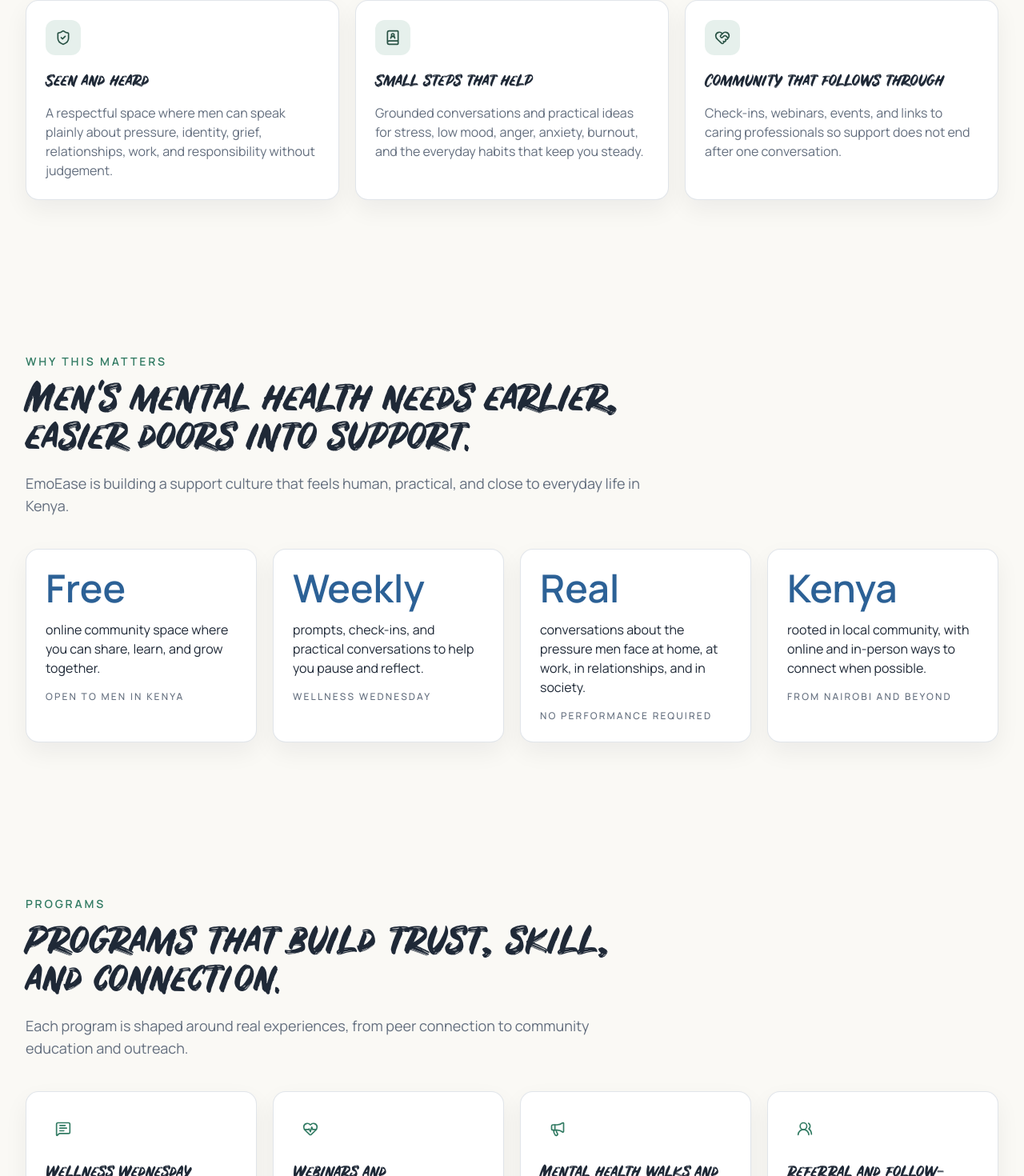
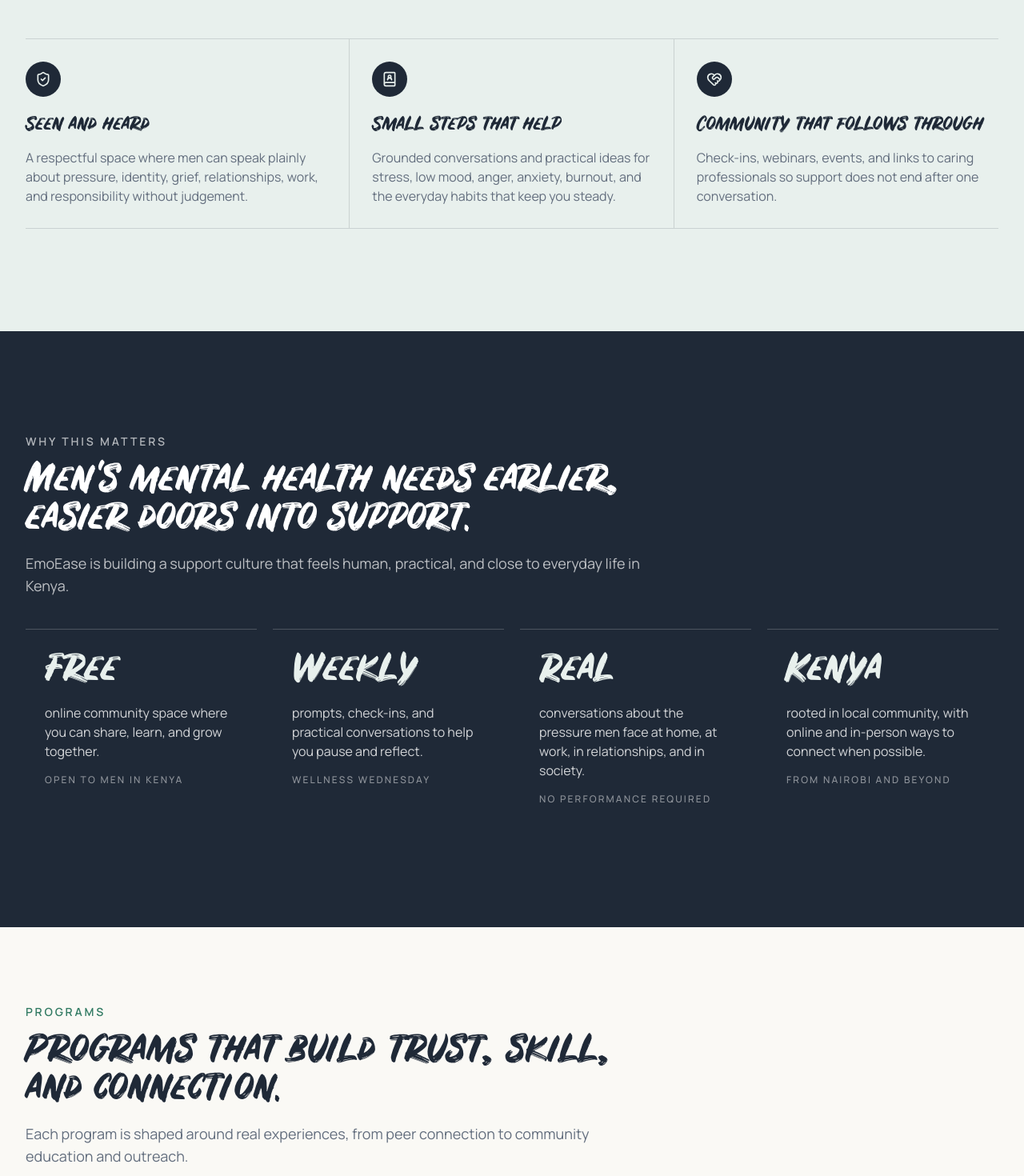
Before and after one commit to mathncode-sid/emoease-website, a Next.js app: page / in a window 1280 px wide. Shown: the part 1203-2673 px from the top of the page at 80% size. Built offline with nearby package versions, Linux system fonts and the light colour scheme.

Commit message:
Refactor section components for improved styling and layout consistency

```diff
--- a/app/components/sections/cta-section.tsx
+++ b/app/components/sections/cta-section.tsx
@@ -15,14 +15,14 @@
   const reduceMotion = useReducedMotion();
 
   return (
-    <section id="support" className="py-16 sm:py-20 lg:py-24">
+    <section id="support" className="bg-[#e8f0ed] py-20 sm:py-24 lg:py-32">
       <Container>
         <motion.div
           initial={reduceMotion ? false : { opacity: 0, y: 18 }}
           whileInView={reduceMotion ? undefined : { opacity: 1, y: 0 }}
           viewport={{ once: true, amount: 0.3 }}
           transition={{ duration: 0.7 }}
-          className="rounded-[1.5rem] border border-border/70 bg-white p-6 shadow-soft sm:p-8 lg:p-12"
+          className="border-y border-foreground/20 py-2 sm:py-4"
         >
           <div className="max-w-3xl">
             <p className="text-sm font-semibold uppercase tracking-[0.2em] text-secondary">{content.eyebrow}</p>
--- a/app/components/sections/feature-card.tsx
+++ b/app/components/sections/feature-card.tsx
@@ -13,14 +13,14 @@
   return (
     <article
       className={cn(
-        "rounded-[var(--radius)] border border-border/70 bg-card p-6 shadow-soft transition-transform duration-200 hover:-translate-y-0.5",
+        "border-b border-foreground/15 px-0 py-7 transition-colors duration-200 hover:bg-white/35 md:border-b-0 md:border-r md:px-7 first:md:pl-0 last:md:border-r-0 last:md:pr-0",
         className
       )}
     >
-      <div className="flex h-11 w-11 items-center justify-center rounded-xl bg-accent text-accent-foreground">
+      <div className="flex h-11 w-11 items-center justify-center rounded-full bg-foreground text-[#e8f0ed]">
         <Icon className="h-5 w-5" aria-hidden="true" />
       </div>
-      <h3 className="mt-5 text-xl font-semibold text-foreground">{title}</h3>
+      <h3 className="mt-5 font-display text-2xl font-semibold text-foreground">{title}</h3>
       <p className="mt-3 text-sm leading-7 text-muted-foreground sm:text-base">{description}</p>
     </article>
   );
--- a/app/components/sections/program-card.tsx
+++ b/app/components/sections/program-card.tsx
@@ -16,14 +16,14 @@
   return (
     <article
       className={cn(
-        "group rounded-[var(--radius)] border border-border/70 bg-card p-6 shadow-soft transition-transform duration-200 hover:-translate-y-0.5",
+        "group border-t border-border/80 px-0 py-7 transition-colors duration-200 hover:border-secondary sm:px-2",
         className
       )}
     >
-      <div className="flex h-11 w-11 items-center justify-center rounded-xl bg-secondary/12 text-secondary">
+      <div className="flex h-11 w-11 items-center justify-center rounded-full border border-secondary/40 text-secondary">
         <Icon className="h-5 w-5" aria-hidden="true" />
       </div>
-      <h3 className="mt-5 text-xl font-semibold text-foreground">{title}</h3>
+      <h3 className="mt-5 font-display text-2xl font-semibold text-foreground">{title}</h3>
       <p className="mt-3 text-sm leading-7 text-muted-foreground sm:text-base">{description}</p>
       <Link
         href={href}
--- a/app/components/sections/resource-card.tsx
+++ b/app/components/sections/resource-card.tsx
@@ -14,11 +14,11 @@
 
 export function ResourceCard({ icon: Icon, title, description, href, className }: ResourceCardProps) {
   return (
-    <article className={cn("rounded-[var(--radius)] border border-border/70 bg-white p-6 shadow-soft", className)}>
-      <div className="flex h-11 w-11 items-center justify-center rounded-xl bg-accent text-accent-foreground">
+    <article className={cn("group border-b border-border/80 pb-7 transition-colors duration-200 hover:border-primary", className)}>
+      <div className="flex h-11 w-11 items-center justify-center rounded-full bg-accent text-accent-foreground">
         <Icon className="h-5 w-5" aria-hidden="true" />
       </div>
-      <h3 className="mt-5 text-xl font-semibold text-foreground">{title}</h3>
+      <h3 className="mt-5 font-display text-2xl font-semibold text-foreground">{title}</h3>
       <p className="mt-3 text-sm leading-7 text-muted-foreground sm:text-base">{description}</p>
       <Link
         href={href}
--- a/app/components/sections/resources-section.tsx
+++ b/app/components/sections/resources-section.tsx
@@ -9,7 +9,7 @@
 
 export function ResourcesSection({ items }: ResourcesSectionProps) {
   return (
-    <section id="resources" className="py-16 sm:py-20 lg:py-24">
+    <section id="resources" className="bg-[#f3efe7] py-20 sm:py-24 lg:py-32">
       <Container>
         <SectionHeading
           id="resources-heading"
--- a/app/components/sections/section-heading.tsx
+++ b/app/components/sections/section-heading.tsx
@@ -6,17 +6,18 @@
   title: string;
   description?: string;
   centered?: boolean;
+  dark?: boolean;
   className?: string;
 };
 
-export function SectionHeading({ id, eyebrow, title, description, centered = false, className }: SectionHeadingProps) {
+export function SectionHeading({ id, eyebrow, title, description, centered = false, dark = false, className }: SectionHeadingProps) {
   return (
     <div className={cn("max-w-3xl", centered && "mx-auto text-center", className)}>
-      <p className="text-sm font-semibold uppercase tracking-[0.2em] text-secondary">{eyebrow}</p>
-      <h2 id={id} className="mt-4 font-display text-3xl font-semibold leading-[1.05] text-foreground sm:text-4xl lg:text-5xl">
+      <p className={cn("text-sm font-semibold uppercase tracking-[0.2em]", dark ? "text-white/65" : "text-secondary")}>{eyebrow}</p>
+      <h2 id={id} className={cn("mt-4 font-display text-3xl font-semibold leading-[1.05] sm:text-4xl lg:text-5xl", dark ? "text-white" : "text-foreground")}>
         {title}
       </h2>
-      {description ? <p className="mt-4 text-base leading-7 text-muted-foreground sm:text-lg">{description}</p> : null}
+      {description ? <p className={cn("mt-4 text-base leading-7 sm:text-lg", dark ? "text-white/70" : "text-muted-foreground")}>{description}</p> : null}
     </div>
   );
 }
--- a/app/components/sections/statistic-card.tsx
+++ b/app/components/sections/statistic-card.tsx
@@ -6,24 +6,25 @@
   note: string;
   sourceHref?: string;
   className?: string;
+  dark?: boolean;
 };
 
-export function StatisticCard({ value, label, note, sourceHref, className }: StatisticCardProps) {
+export function StatisticCard({ value, label, note, sourceHref, className, dark = false }: StatisticCardProps) {
   return (
-    <article className={cn("rounded-[var(--radius)] border border-border/70 bg-white p-6 shadow-soft", className)}>
-      <p className="text-4xl font-semibold leading-none text-primary sm:text-5xl">{value}</p>
-      <p className="mt-4 text-sm leading-7 text-foreground sm:text-base">{label}</p>
+    <article className={cn("border-t p-5 pt-6 sm:p-6 sm:pt-7", dark ? "border-white/20" : "border-border/70", className)}>
+      <p className={cn("font-display text-4xl font-semibold leading-none sm:text-5xl", dark ? "text-[#e8f0ed]" : "text-primary")}>{value}</p>
+      <p className={cn("mt-4 text-sm leading-7 sm:text-base", dark ? "text-white/80" : "text-foreground")}>{label}</p>
       {sourceHref ? (
         <a
           href={sourceHref}
           target="_blank"
           rel="noreferrer"
-          className="mt-4 inline-flex text-xs font-medium uppercase tracking-[0.18em] text-muted-foreground hover:text-primary focus-visible:outline-none focus-visible:ring-2 focus-visible:ring-ring focus-visible:ring-offset-2 focus-visible:ring-offset-background"
+          className={cn("mt-4 inline-flex text-xs font-medium uppercase tracking-[0.18em] hover:text-primary focus-visible:outline-none focus-visible:ring-2 focus-visible:ring-ring focus-visible:ring-offset-2", dark ? "text-white/50 hover:text-white" : "text-muted-foreground")}
         >
           {note}
         </a>
       ) : (
-        <p className="mt-4 text-xs font-medium uppercase tracking-[0.18em] text-muted-foreground">{note}</p>
+        <p className={cn("mt-4 text-xs font-medium uppercase tracking-[0.18em]", dark ? "text-white/50" : "text-muted-foreground")}>{note}</p>
       )}
     </article>
   );
--- a/app/components/sections/statistics-section.tsx
+++ b/app/components/sections/statistics-section.tsx
@@ -9,13 +9,14 @@
 
 export function StatisticsSection({ items }: StatisticsSectionProps) {
   return (
-    <section className="py-16 sm:py-20 lg:py-24">
+    <section className="bg-foreground py-20 sm:py-24 lg:py-32">
       <Container>
         <SectionHeading
           id="statistics-heading"
           eyebrow="Why this matters"
           title="Men's mental health needs earlier, easier doors into support."
           description="EmoEase is building a support culture that feels human, practical, and close to everyday life in Kenya."
+          dark
         />
 
         <div className="mt-10 grid gap-5 md:grid-cols-2 xl:grid-cols-4">
@@ -26,6 +27,7 @@
               label={item.label}
               note={item.note}
               sourceHref={item.sourceHref}
+              dark
             />
           ))}
         </div>
--- a/app/components/sections/testimonial-card.tsx
+++ b/app/components/sections/testimonial-card.tsx
@@ -9,11 +9,11 @@
 
 export function TestimonialCard({ quote, name, context, label }: TestimonialCardProps) {
   return (
-    <article className="rounded-[var(--radius)] border border-border/70 bg-white p-6 shadow-soft">
-      <div className="flex h-11 w-11 items-center justify-center rounded-xl bg-primary/10 text-primary">
+    <article className="border-t-2 border-primary/70 pt-6">
+      <div className="flex h-11 w-11 items-center justify-center rounded-full bg-primary/10 text-primary">
         <Quote className="h-5 w-5" aria-hidden="true" />
       </div>
-      <p className="mt-5 text-base leading-7 text-foreground sm:text-lg">&quot;{quote}&quot;</p>
+      <p className="mt-5 font-display text-2xl leading-[1.15] text-foreground sm:text-3xl">&quot;{quote}&quot;</p>
       <div className="mt-6 border-t border-border/70 pt-5">
         <p className="font-semibold text-foreground">{name}</p>
         <p className="text-sm text-muted-foreground">{context}</p>
--- a/app/components/sections/testimonials-section.tsx
+++ b/app/components/sections/testimonials-section.tsx
@@ -9,7 +9,7 @@
 
 export function TestimonialsSection({ items }: TestimonialsSectionProps) {
   return (
-    <section className="py-16 sm:py-20 lg:py-24">
+    <section className="py-20 sm:py-24 lg:py-32">
       <Container>
         <SectionHeading
           id="testimonials-heading"
--- a/app/components/sections/why-emoease-section.tsx
+++ b/app/components/sections/why-emoease-section.tsx
@@ -9,7 +9,7 @@
 
 export function WhyEmoEaseSection({ items }: WhyEmoEaseSectionProps) {
   return (
-    <section id="why-emoease" className="py-16 sm:py-20 lg:py-24">
+    <section id="why-emoease" className="bg-[#e8f0ed] py-20 sm:py-24 lg:py-32">
       <Container>
         <SectionHeading
           id="why-emoease-heading"
@@ -18,7 +18,7 @@
           description="EmoEase is built around brotherhood, practical support, and the idea that strength includes speaking up when the load gets heavy."
         />
 
-        <div className="mt-10 grid gap-5 md:grid-cols-3">
+        <div className="mt-14 grid gap-0 border-y border-foreground/15 md:grid-cols-3">
           {items.map((item) => (
             <FeatureCard key={item.title} icon={item.icon} title={item.title} description={item.description} />
           ))}
```
